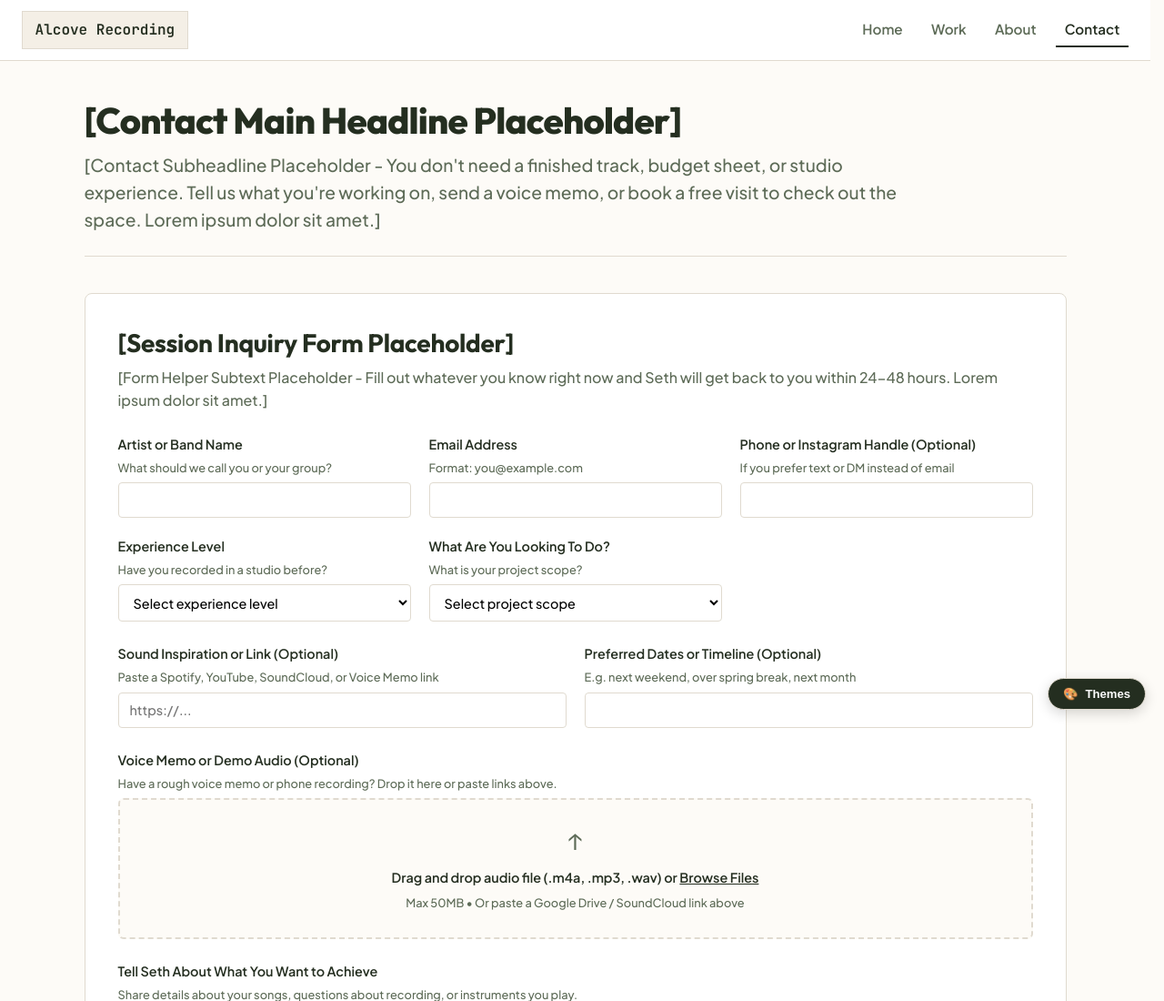
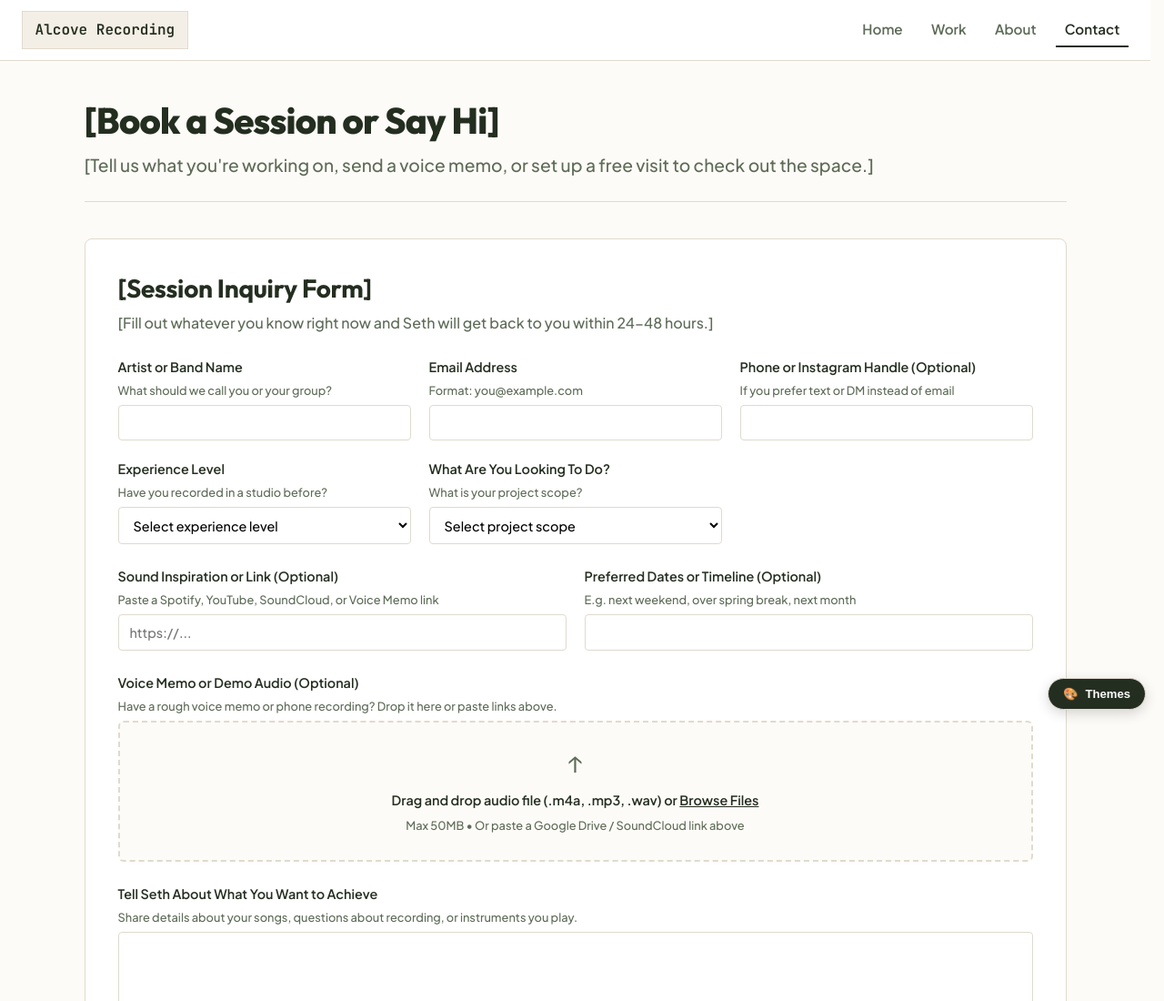
Before and after one commit to TheJungleJimRuss/AlcoveSite, a plain HTML site: page contact.html in a window 1280 px wide. Shown: the top 1100 px of the page at 91% size. Drawn offline with Linux system fonts and the light colour scheme.

Commit message:
docs: commit client headline tweaks on contact.html

```diff
--- a/contact.html
+++ b/contact.html
@@ -27,14 +27,14 @@
 
     <!-- Open Page Header -->
     <header class="page-header">
-      <h1>[Contact Main Headline Placeholder]</h1>
-      <p class="page-intro">[Contact Subheadline Placeholder - You don't need a finished track, budget sheet, or studio experience. Tell us what you're working on, send a voice memo, or book a free visit to check out the space. Lorem ipsum dolor sit amet.]</p>
+      <h1>[Book a Session or Say Hi]</h1>
+      <p class="page-intro">[Tell us what you're working on, send a voice memo, or set up a free visit to check out the space.]</p>
     </header>
 
     <!-- Section 1: The Low-Pressure Inquiry Form -->
     <section class="section-block">
-      <h2>[Session Inquiry Form Placeholder]</h2>
-      <p class="placeholder-text">[Form Helper Subtext Placeholder - Fill out whatever you know right now and Seth will get back to you within 24-48 hours. Lorem ipsum dolor sit amet.]</p>
+      <h2>[Session Inquiry Form]</h2>
+      <p class="placeholder-text">[Fill out whatever you know right now and Seth will get back to you within 24-48 hours.]</p>
 
       <form action="#" method="post" novalidate class="mt-15">
         <div class="form-grid">
```
